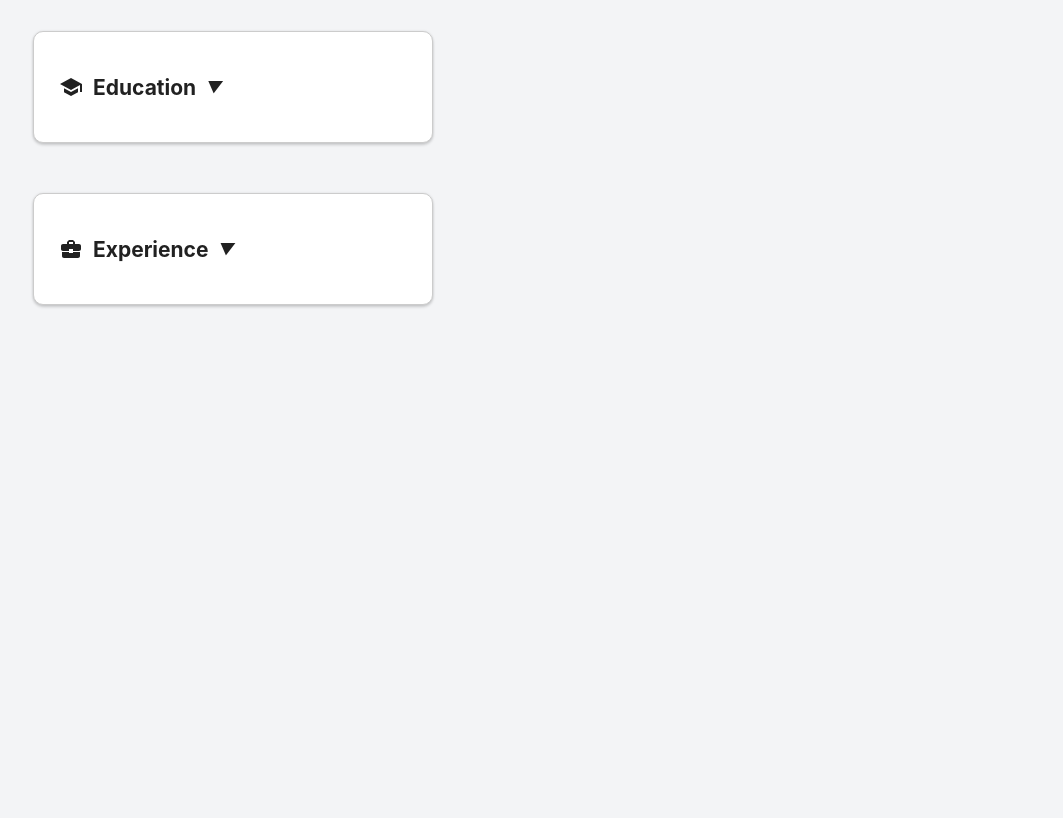
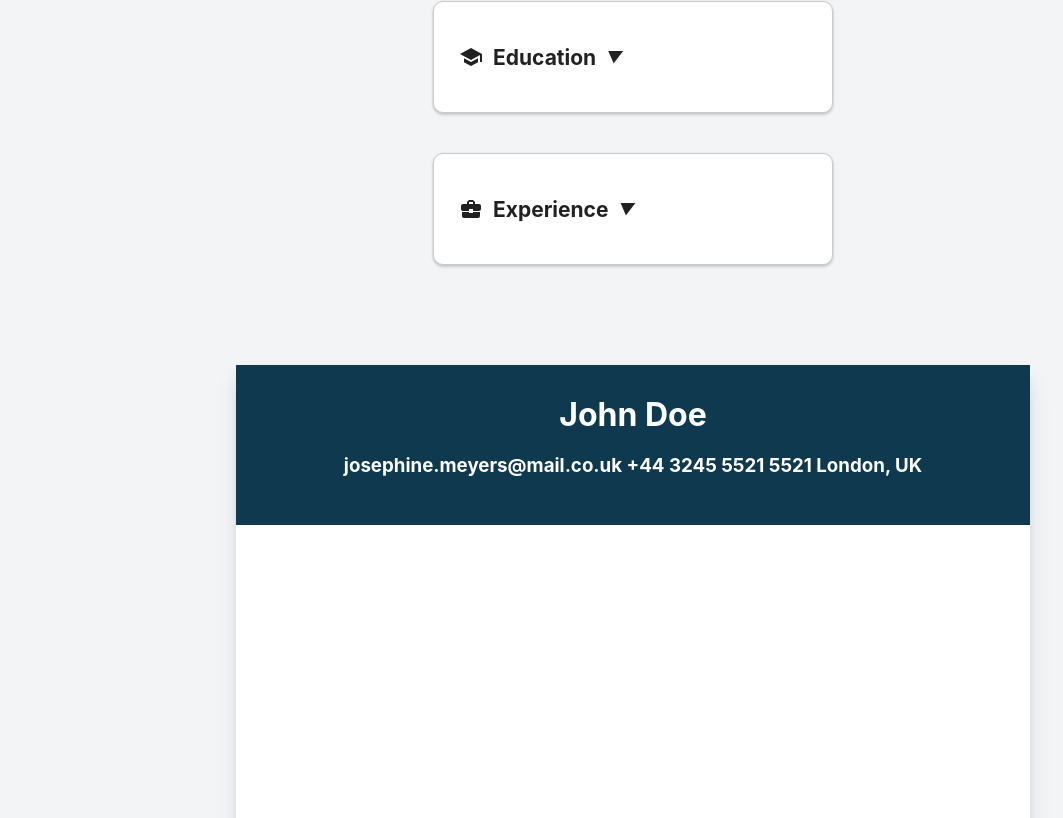
Before and after one commit to jabaaq/CV-Application, a React (Create React App) app: page / in a window 1280 px wide. Shown: the part 562-1380 px from the top of the page, without its empty margins (7-1070 px from the left). Before the commit the page ends 917 px from the top, so only its background shows below. Built offline with nearby package versions, Linux system fonts and the light colour scheme.

Commit message:
created Resume component

```diff
--- a/src/components/app/App.css
+++ b/src/components/app/App.css
@@ -4,6 +4,25 @@ body {
 
 .App {
   text-align: center;
+}
+
+.space-between {
+  margin-bottom: 30px;
+}
+
+.app {
+  display: flex;
+  flex-direction: row;
+  justify-content: center;
+  flex-wrap: wrap;
+}
+
+.resume-side {
+  margin: 30px;
+}
+
+.edit-side {
+  margin: 30px;
 }
 
 .App-logo {
--- a/src/components/app/App.jsx
+++ b/src/components/app/App.jsx
@@ -3,6 +3,7 @@ import { TemplateLoader } from '../template-loader/template-loader';
 import { PersonalInformation } from '../personal-information/personal-Information';
 import { EducationExperience } from '../education-experience/educationExperience';
 import { PracticalExperience } from '../practical-experience/practical-experience';
+import { Resume } from '../resume/resume';
 
 function App() {
   return (
@@ -13,6 +14,9 @@ function App() {
         <EducationExperience />
         <PracticalExperience />
       </div>
+      <div className='resume-side'>
+        <Resume />
+      </div>
     </div>
   );
 }
--- a/src/components/education-experience/educationExperience.css
+++ b/src/components/education-experience/educationExperience.css
@@ -1,4 +1,4 @@
-.education-container {
+.input-opening-container {
     width: 400px;
     display: flex;
     align-items: center;
--- a/src/components/education-experience/educationExperience.jsx
+++ b/src/components/education-experience/educationExperience.jsx
@@ -12,7 +12,7 @@ function EducationExperience() {
   ];
 
   return (
-    <div className='left-side education-container'>
+    <div className='input-opening-container space-between'>
       <Accordion
         name={'Education'}
         fields={educationFields}
--- a/src/components/personal-information/personal-Information.jsx
+++ b/src/components/personal-information/personal-Information.jsx
@@ -2,7 +2,7 @@ import './personal-Information.css';
 
 function PersonalInformation() {
   return (
-    <div className='left-side personal-information-container'>
+    <div className='personal-information-container space-between'>
       <fieldset className='information-fields'>
         <h2>Personal Information</h2>
         <label htmlFor='fullName'>Full name</label>
--- a/src/components/practical-experience/practical-experience.css
+++ b/src/components/practical-experience/practical-experience.css
@@ -1,4 +1,4 @@
-.experience-container {
+.input-opening-container {
     width: 400px;
     display: flex;
     align-items: center;
--- a/src/components/practical-experience/practical-experience.jsx
+++ b/src/components/practical-experience/practical-experience.jsx
@@ -11,7 +11,7 @@ function PracticalExperience() {
     { label: 'Location (optional)', placeholder: 'Enter Location' },
   ];
   return (
-    <div className='left-side education-container'>
+    <div className='input-opening-container space-between'>
       <Accordion
         name={'Experience'}
         fields={experienceFields}
--- a/src/components/resume/resume.css
+++ b/src/components/resume/resume.css
@@ -0,0 +1,27 @@
+.resume-paper {
+    width: 21cm;
+    height: 29.7cm;
+    background-color: #ffffff;
+    box-sizing: border-box;
+    margin: 0;
+    padding: 0;
+    box-shadow: 0 13px 27px -5px rgba(50, 50, 93, .1), 0 8px 16px -8px rgba(0, 0, 0, .25);
+}
+
+.resume-header {
+    position: relative;
+    width: 100%;
+    background-color: #0e394e;
+    height: 10em;
+    color: white;
+    display: flex;
+    align-items: center;
+    justify-content: center;
+    flex-direction: column;
+}
+
+.resume-name {
+    height: 40px;
+    display: flex;
+    align-items: center;
+}
--- a/src/components/resume/resume.jsx
+++ b/src/components/resume/resume.jsx
@@ -0,0 +1,18 @@
+import './resume.css';
+
+function Resume() {
+  return (
+    <div className='resume-paper'>
+      <div className='resume-header'>
+        <div className='resume-name'>
+          <h1>John Doe</h1>
+        </div>
+        <div className='resume-contacts'>
+          <h3>josephine.meyers@mail.co.uk +44 3245 5521 5521 London, UK</h3>
+        </div>
+      </div>
+    </div>
+  );
+}
+
+export { Resume };
--- a/src/components/template-loader/template-loader.jsx
+++ b/src/components/template-loader/template-loader.jsx
@@ -2,7 +2,7 @@ import './template-loader.css';
 
 function TemplateLoader() {
   return (
-    <div className='left-side template form-container'>
+    <div className='template form-container space-between'>
       {/* <button className='load-example-btn'>Load Example</button> */}
       <button role='button' className='load-example-btn'>
         Load Example
```
Also changed, not shown: src/components/contacts/contacts.css (deleted), src/components/contacts/contacts.jsx (deleted).
